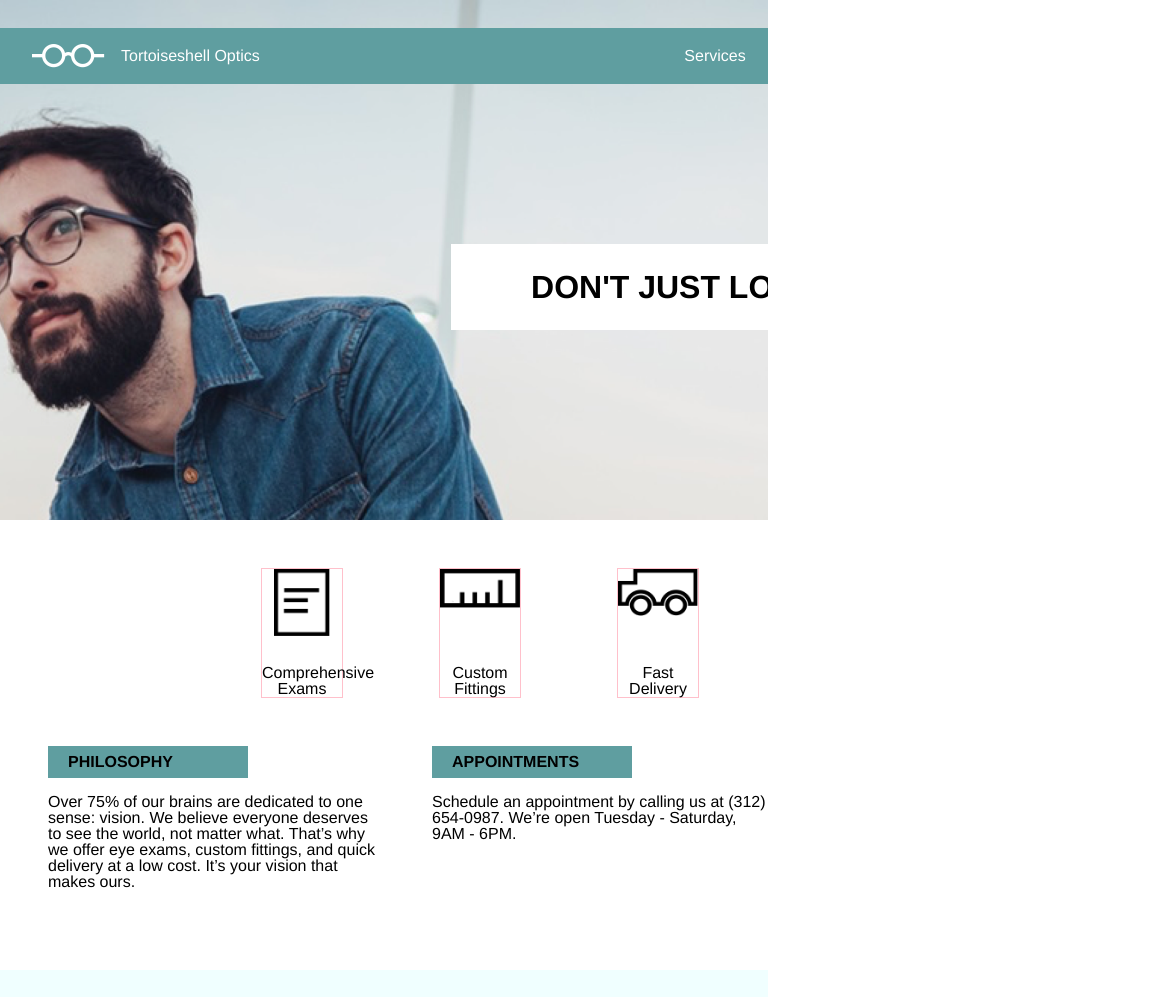
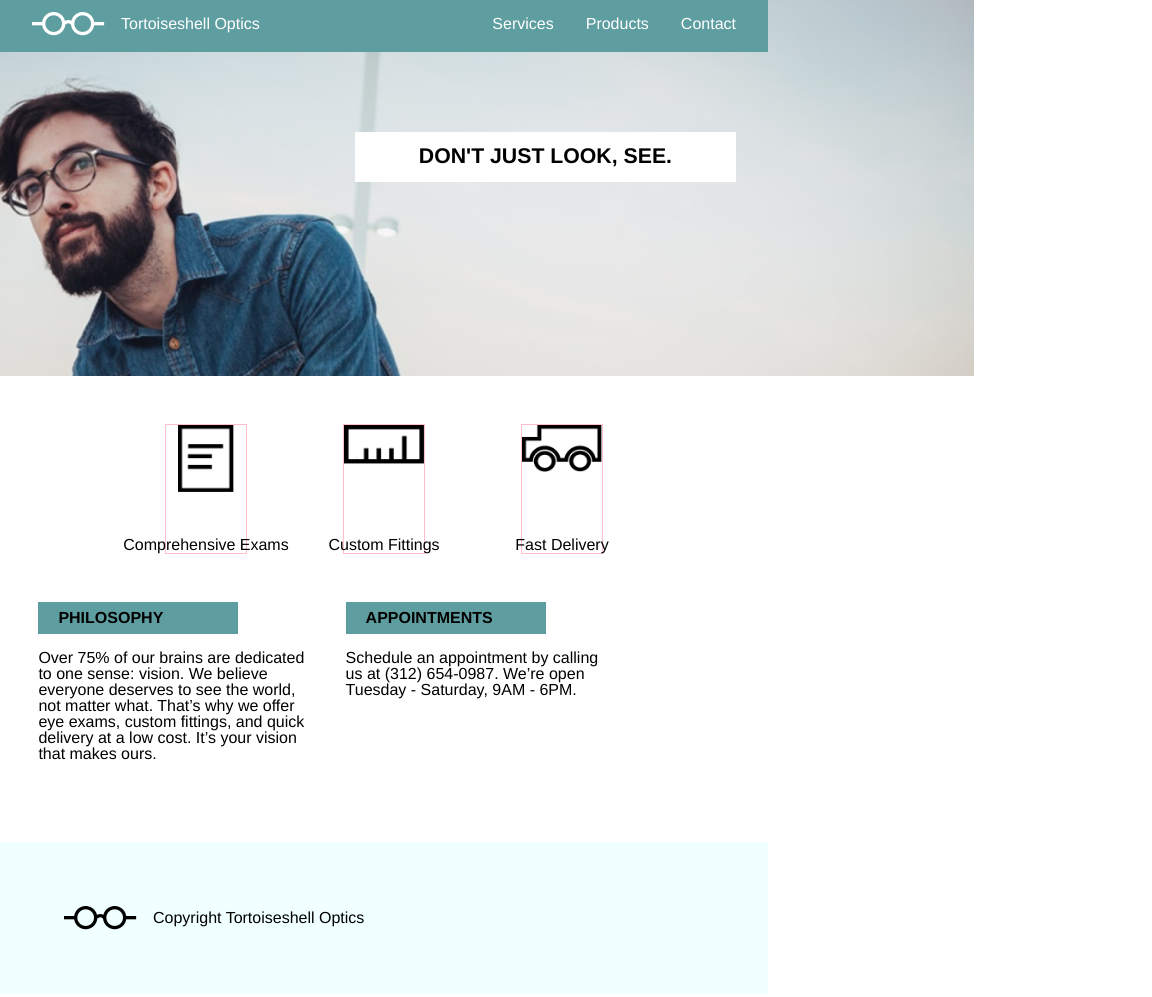
Before and after one commit to michnich02/tsoptics, a plain HTML site: page index.html in a window 768 px wide. Shown: the top 997 px of the page, 1152 px wide, since content can reach past the window. Drawn offline with Linux system fonts and the light colour scheme.

Commit message:
Tablet size finished

```diff
--- a/resources/style.css
+++ b/resources/style.css
@@ -1,10 +1,6 @@
 html {
   font-size: 18px;
   line-height: 1.4;
-}
-
-html, body {
-  overflow-x: hidden;
 }
 
 .site-container {
@@ -21,7 +17,6 @@ header {
 }
 
 header img {
-  /* margin-left: 2rem; */
   margin-right: 1rem;
   height: 1.5rem;
 }
@@ -96,10 +91,8 @@ header img {
 .icons p {
   text-align: center;
   font-family: Helvetica;
-}
-
-.paper p {
-  width: 100%;
+  margin-left: -100%;
+  margin-right: -100%;
 }
 
 .icons img {
@@ -114,7 +107,7 @@ header img {
   margin: 3rem;
   height: 8rem;
   width: 5rem;
-  /* overflow: hidden; */
+  overflow: visible;
 }
 
 .paper img {
@@ -162,3 +155,38 @@ header img {
   height: 1.5rem;
   margin-right: 1rem;
 }
+
+/* ***** Media Queries ***** */
+
+/* ***** Tablet ***** */
+
+@media only screen and (min-width: 768px) and (max-width: 1024px) {
+
+/* ***** Header ***** */
+
+  .site-container {
+    width: 100%;
+    margin: auto;
+  }
+
+  .header-content {
+    margin-top: -1rem;
+  }
+
+/* ***** Image and Caption ***** */
+
+  .top-section {
+    height: 22rem;
+  }
+
+  .caption {
+    font-size: 1.33rem;
+    margin-top: 5rem;
+    margin-right: 4rem;
+  }
+
+  .caption p {
+    padding: 0.75rem 4rem;
+  }
+
+}
```
